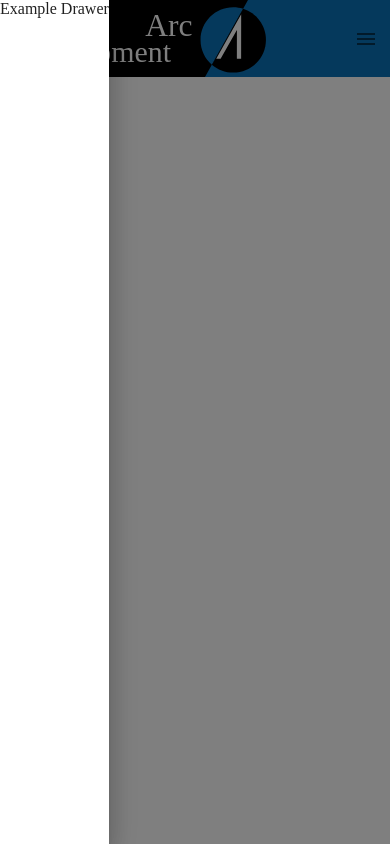
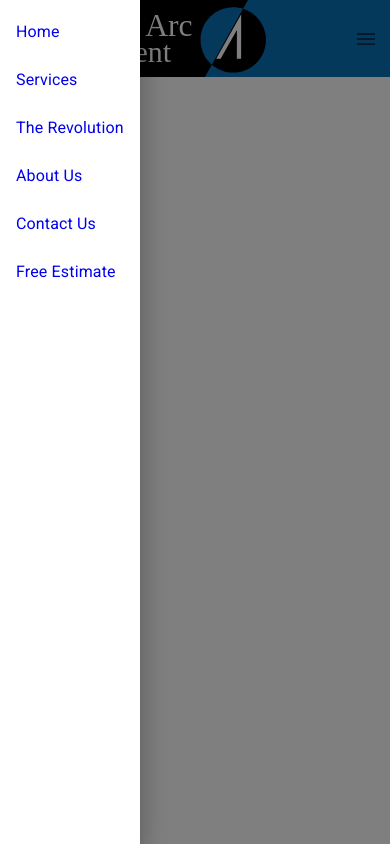
Before and after one commit to mitushaa/arc-development, a React (Create React App) app: page / in a window 390 px wide. Both pictures are taken after a click on the button 366 px from the left and 38 px from the top of the page. Built offline with nearby package versions, Linux system fonts and the light colour scheme.

Commit message:
Using Lists- Setup

```diff
--- a/src/components/ui/Header.js
+++ b/src/components/ui/Header.js
@@ -14,6 +14,12 @@ import { useTheme } from "@material-ui/core/styles";
 import SwipeableDrawer from "@material-ui/core/SwipeableDrawer";
 import IconButton from "@material-ui/core/IconButton";
 import MenuIcon from '@material-ui/icons/Menu';
+import List from '@material-ui/core/List';
+import ListItem from '@material-ui/core/ListItem';
+import ListItemText from '@material-ui/core/ListItemText';
+
+
+
 
 
 import logo from "../../assets/logo.svg"
@@ -256,13 +262,13 @@ export default function Header(props) {
         className={classes.tab}
         component = {Link}
         to="/
-        aboutus" label="About Us"
+        about" label="About Us"
         />
         <Tab
         className={classes.tab}
         component = {Link}
         to="/
-        contactus" label="Contact Us"
+        contact" label="Contact Us"
         />
       </Tabs>
       <Button variant = "contained"
@@ -294,10 +300,31 @@ classes={{root: classes.menuItem}} onClick={(event) =>
   const drawer = (
     <React.Fragment>
       <SwipeableDrawer disableBackdropTransition={!iOS}
-      disableDiscovery={iOS} open={openDrawer} onClose={() =>
-      setOpenDrawer(false)} onOpen={() => setOpenDrawer(true)}>
-      Example Drawer
+      disableDiscovery={iOS}
+      open={openDrawer}
+      onClose={() =>setOpenDrawer(false)}
+      onOpen={() => setOpenDrawer(true)}>
+<List>
+  <ListItem component={Link} to="/">
+    <ListItemText>Home</ListItemText>
+  </ListItem>
+  <ListItem component={Link} to="/services">
+    <ListItemText>Services</ListItemText>
+  </ListItem>
+  <ListItem component={Link} to="/revolution">
+    <ListItemText>The Revolution</ListItemText>
+  </ListItem>
+  <ListItem component={Link} to="/about">
+    <ListItemText>About Us</ListItemText>
+  </ListItem>
+  <ListItem component={Link} to="/contact">
+    <ListItemText>Contact Us</ListItemText>
+  </ListItem>
+  <ListItem component={Link} to="/estimate">
+    <ListItemText>Free Estimate</ListItemText>
+  </ListItem>
 
+</List>
 </SwipeableDrawer>
 <IconButton
 className={classes.drawerIconContainer}
```
Also changed, not shown: 1 other file (tests, documents, lock files or other folders).
